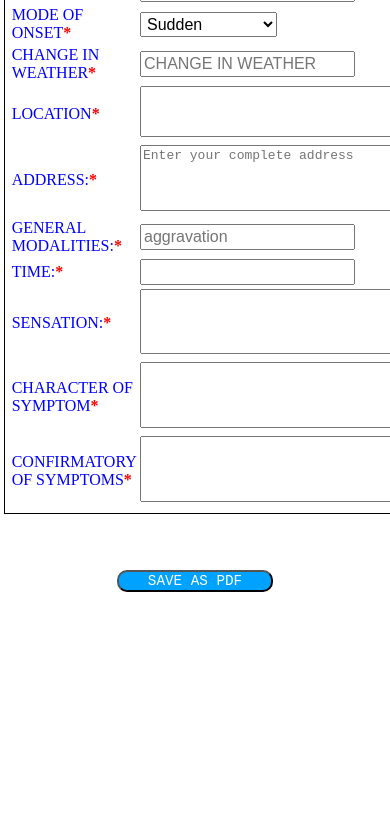
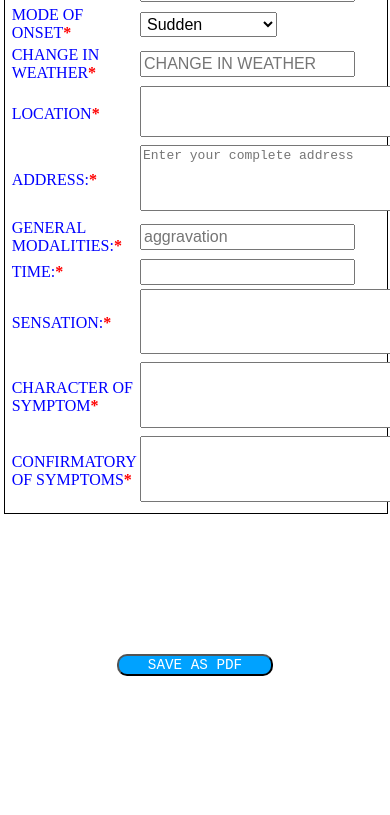
Before and after one commit to Portrick25/SamchikitsaAcuteDisForm, a plain HTML site: page index.html in a window 390 px wide. Shown: the part 308-1123 px from the top of the page. Drawn offline with Linux system fonts and the light colour scheme.

Commit message:
Update index.html

```diff
--- a/index.html
+++ b/index.html
@@ -88,7 +88,7 @@ b{
 }
 form{
             position: absolute;
-            width: 97vw;
+            width: 96vw;
             left: 1%;
             top: 20%;
             border: solid black 1px;
@@ -124,7 +124,7 @@ form{
     position: absolute;
     font-family: monospace;
     left: 30%;
-    top: 104%;
+    top: 114%;
     border-radius: 10px ;
 }
 
```
